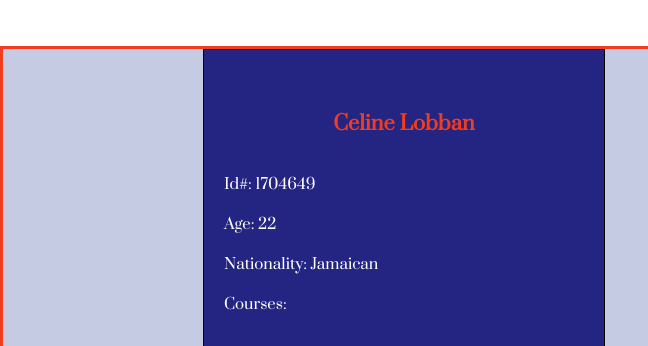
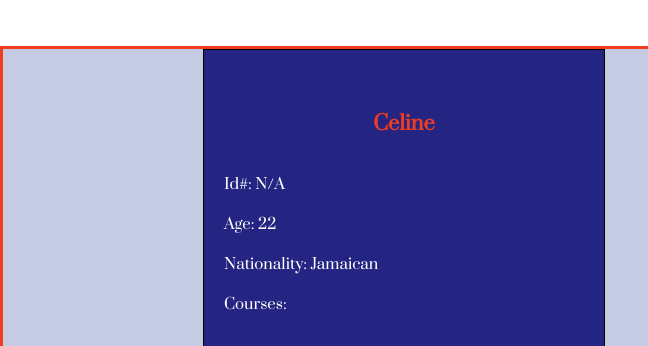
Before and after one commit to deedeesteen/WebProgramming, a plain HTML site: page WP_group/members.html in a window 1280 px wide. Both pictures are taken after a click on the button "Celine Lobban". Shown: the part 1002-1348 px from the top of the page, 0-648 px from the left. Drawn offline with Linux system fonts and the light colour scheme.

Commit message:
Update members.html
Remove info

```diff
--- a/WP_group/members.html
+++ b/WP_group/members.html
@@ -39,9 +39,9 @@
 		<div class="memberContainer1">
 			<img id="mainimage" src="Images/1.jpg">
 				<div class="member">
-					<h1 id="mem_name"> Celine Lobban </h1>
+					<h1 id="mem_name"> Celine </h1>
 					<p id="information">
-					Id#: 1704649  <br> <br> Age: 22 <br> <br> Nationality: Jamaican <br> <br> Courses:
+					Id#: N/A  <br> <br> Age: 22 <br> <br> Nationality: Jamaican <br> <br> Courses:
 						<ol>
 							<li> Programming 2 </li>
 							<li> Web Programming </li>
@@ -63,9 +63,9 @@
 		<div class="memberContainer2">
 			<img id="mainimage" src="Images/2.jpg">
 				<div class="member">
-					<h1 id="mem_name"> Donovan Saunches </h1>
+					<h1 id="mem_name"> Donovan </h1>
 					<p id="information">
-					Id#: 1804379  <br> <br> Age: 18 <br> <br> Nationality: Jamaican <br> <br> Courses:
+					Id#: N/A  <br> <br> Age: 18 <br> <br> Nationality: Jamaican <br> <br> Courses:
 						<ol>
 							<li> Object Oriented Programming </li>
 							<li> Web Programming </li>
@@ -88,9 +88,9 @@
 			<img id="mainimage" src="Images/3.jpg">
 				<div class="member">
 
-					<h1 id="mem_name"> Dhana Steen </h1>
+					<h1 id="mem_name"> Dhana </h1>
 					<p id="information">
-					Id#: 1803365  <br> <br> Age: 20 <br> <br> Nationality: Jamaican <br> <br> Courses:
+					Id#: N/A <br> <br> Age: 20 <br> <br> Nationality: Jamaican <br> <br> Courses:
 						<ol>
 							<li> Object Oriented Programming </li>
 							<li> Web Programming </li>
@@ -111,9 +111,9 @@
 		<div class="memberContainer4">
 			<img id="mainimage" src="Images/4.jpg">
 				<div class="member">
-					<h1 id="mem_name"> Richard Gordon </h1>
+					<h1 id="mem_name"> Richard </h1>
 					<p id="information">
-					Id#: 1801462  <br> <br> Age: 20 <br> <br> Nationality: Jamaican <br> <br> Courses:
+					Id#: N/A  <br> <br> Age: 20 <br> <br> Nationality: Jamaican <br> <br> Courses:
 						<ol>
 							<li> Programming 1 </li>
 							<li> Web Programming </li>
```
